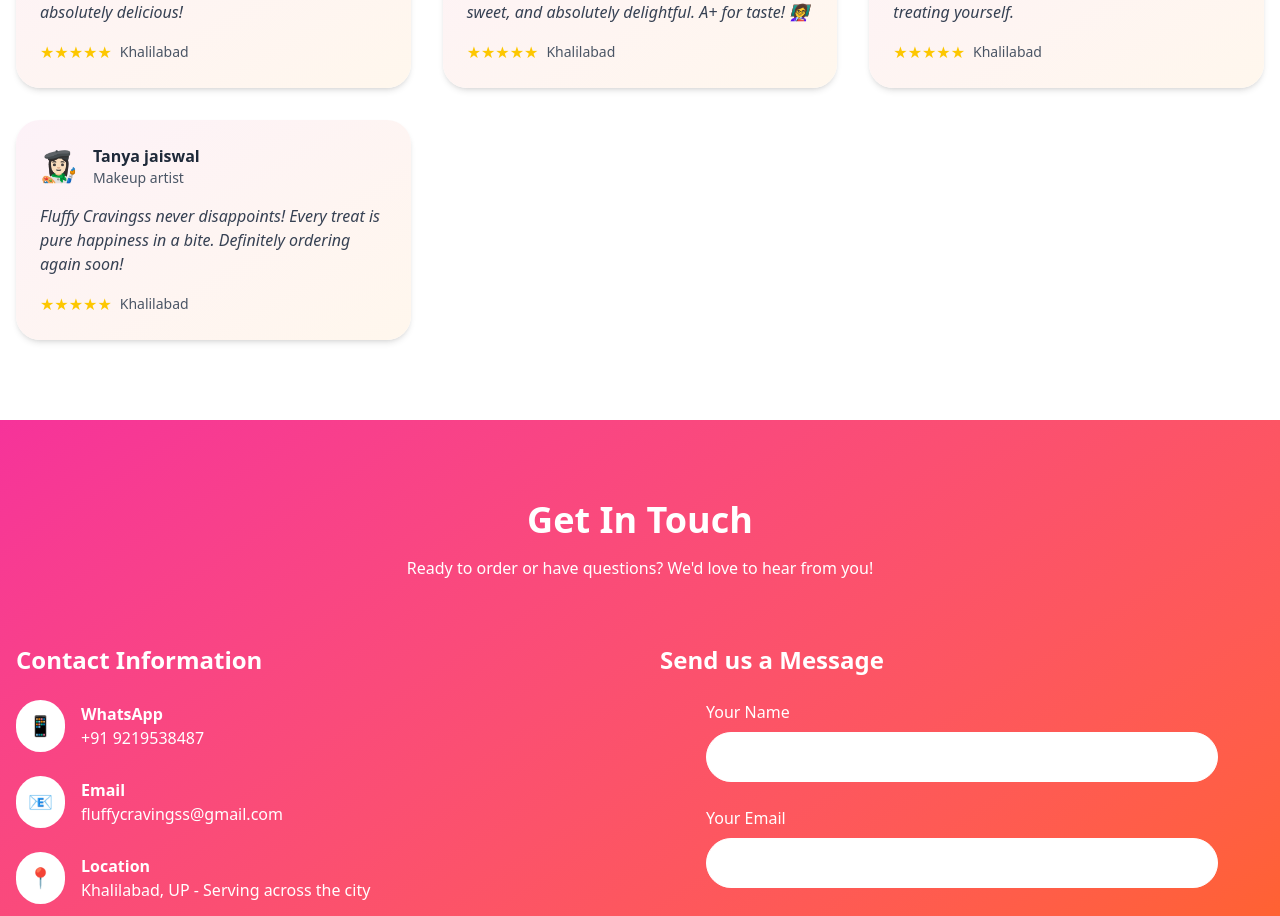
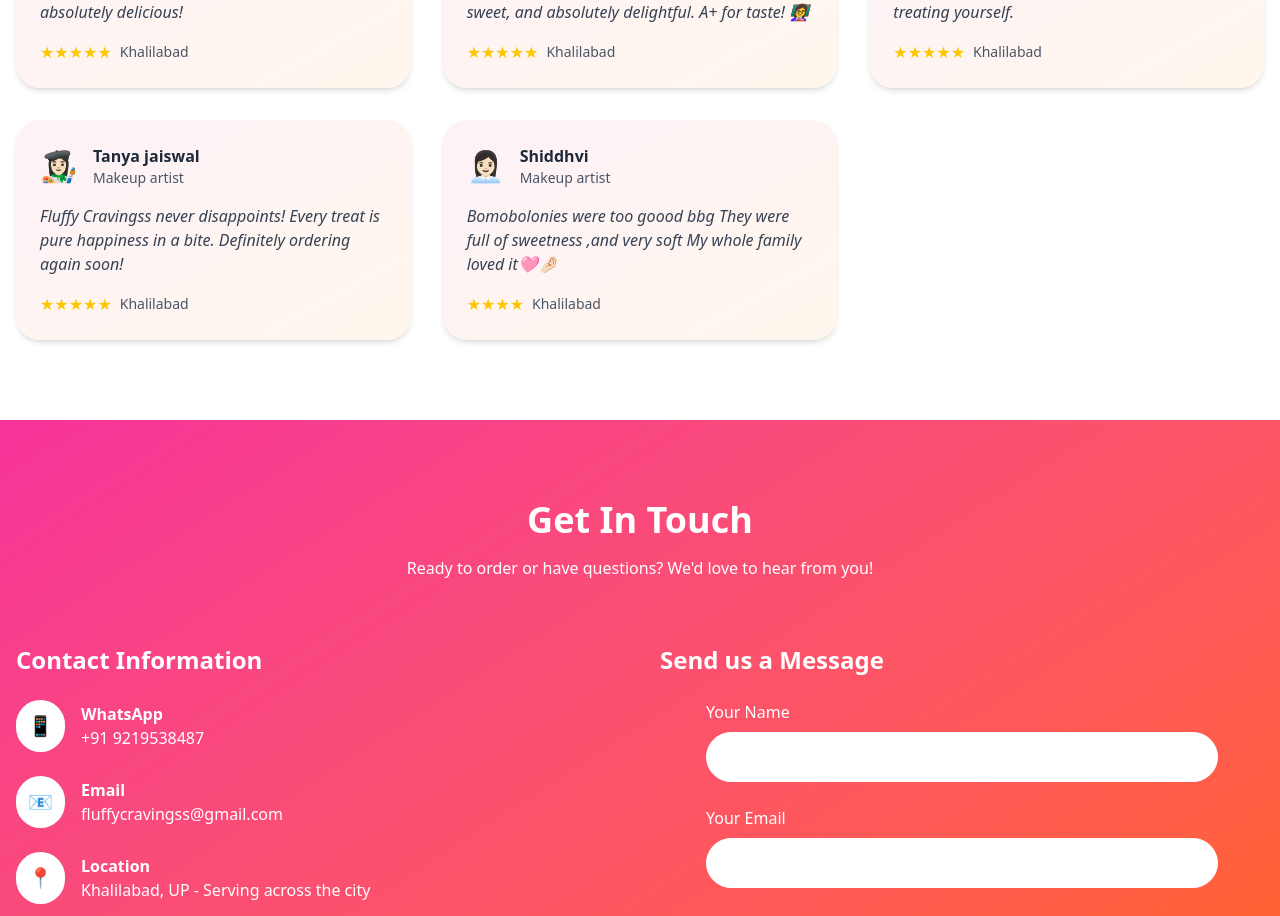
Before and after one commit to saurav84ya/Fluffy_Cravingss_web_2, a Next.js app: page / in a window 1280 px wide. Shown: the part 2605-3521 px from the top of the page. Built offline with nearby package versions, Linux system fonts and the light colour scheme.

Commit message:
first commit5

```diff
--- a/src/app/page.js
+++ b/src/app/page.js
@@ -175,6 +175,20 @@
       image: "👩🏻‍🎨",
       location: "Khalilabad",
     },
+
+
+
+    {
+      id: 4,
+      name: "Shiddhvi",
+      role: "Makeup artist",
+      text:"Bomobolonies were too goood bbg They were full of sweetness ,and very soft My whole family loved it🩷🤌🏻",
+      rating: 4,
+      image: "👩🏻‍💼",
+      location: "Khalilabad",
+    },
+
+
   ];
 
   return (
```
